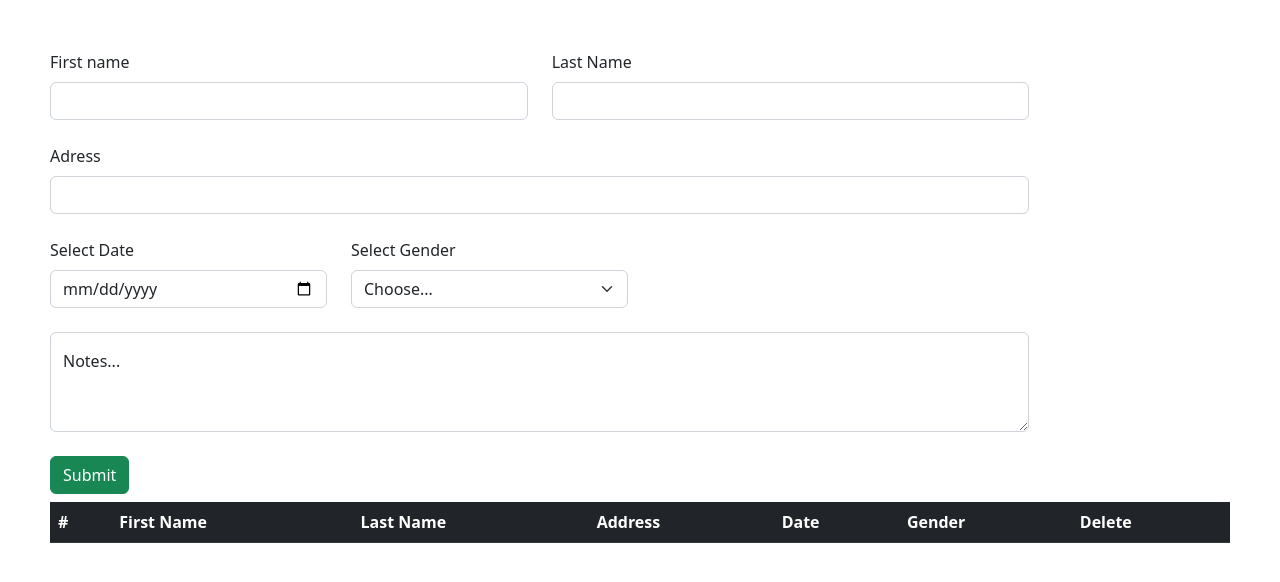
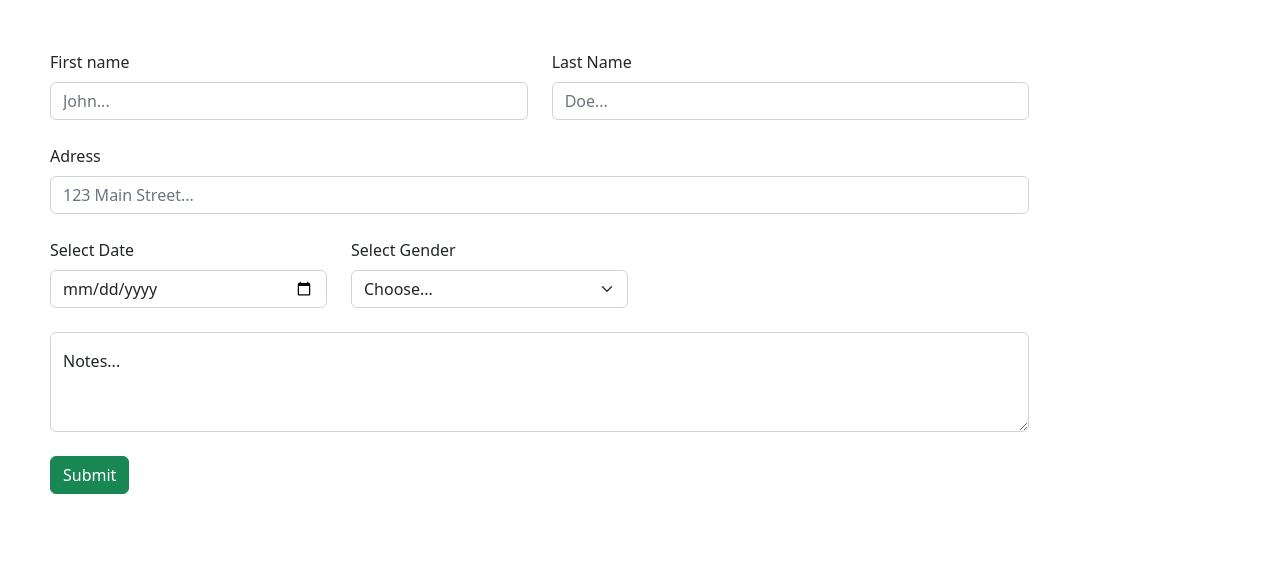
Before and after one commit to RedBaron1918/Form, a Vue app: page / in a window 1280 px wide. Shown: the top 582 px of the page. Built offline with nearby package versions, Linux system fonts and the light colour scheme.

Commit message:
finished

```diff
--- a/src/App.vue
+++ b/src/App.vue
@@ -6,6 +6,7 @@
           v-model="FormValues.FirstName"
           type="text"
           label="First name"
+          placeholder="John..."
           :class="
             v$.FormValues.FirstName.$errors.length >= 1
               ? 'border border-danger'
@@ -25,6 +26,7 @@
           v-model="FormValues.LastName"
           type="text"
           label="Last Name"
+          placeholder="Doe..."
           :class="
             v$.FormValues.LastName.$errors.length >= 1
               ? 'border border-danger'
@@ -45,6 +47,7 @@
           v-model="FormValues.Adress"
           type="text"
           label="Adress"
+          placeholder="123 Main Street..."
           :class="
             v$.FormValues.Adress.$errors.length >= 1
               ? 'border border-danger'
--- a/src/components/Table.vue
+++ b/src/components/Table.vue
@@ -1,5 +1,5 @@
 <template>
-  <div class="table-responsive mt-2">
+  <div v-if="FormResult.length > 0" class="table-responsive mt-2">
     <table class="table align-middle">
       <thead class="table-dark">
         <tr>
@@ -13,7 +13,11 @@
         </tr>
       </thead>
       <tbody>
-        <tr v-for:="(data, index) in FormResult" style="cursor: pointer">
+        <tr
+          v-for="(data, index) in FormResult"
+          style="cursor: pointer"
+          :key="index"
+        >
           <th scope="row" @click="popup(data.Notes)">
             {{ index + 1 }}
           </th>
@@ -42,7 +46,11 @@ export default {
   props: ["FormResult"],
   methods: {
     popup(item) {
-      alert(item);
+      if (item) {
+        alert(item);
+      } else {
+        alert("Notes are Empty");
+      }
     },
     // RemoveForm(form) {
     //   this.FormResult = this.FormResult.filter((item) => {
```
